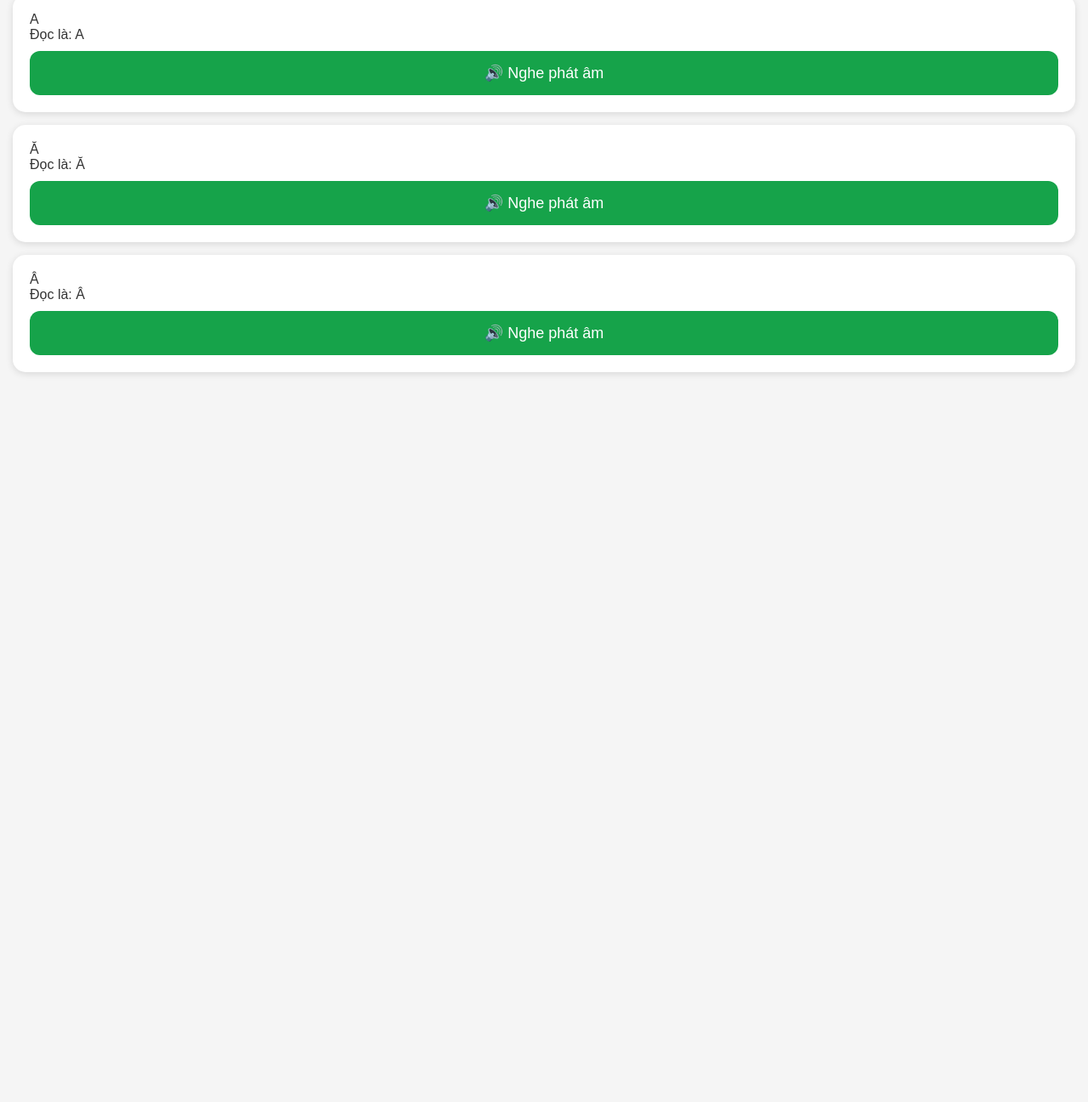
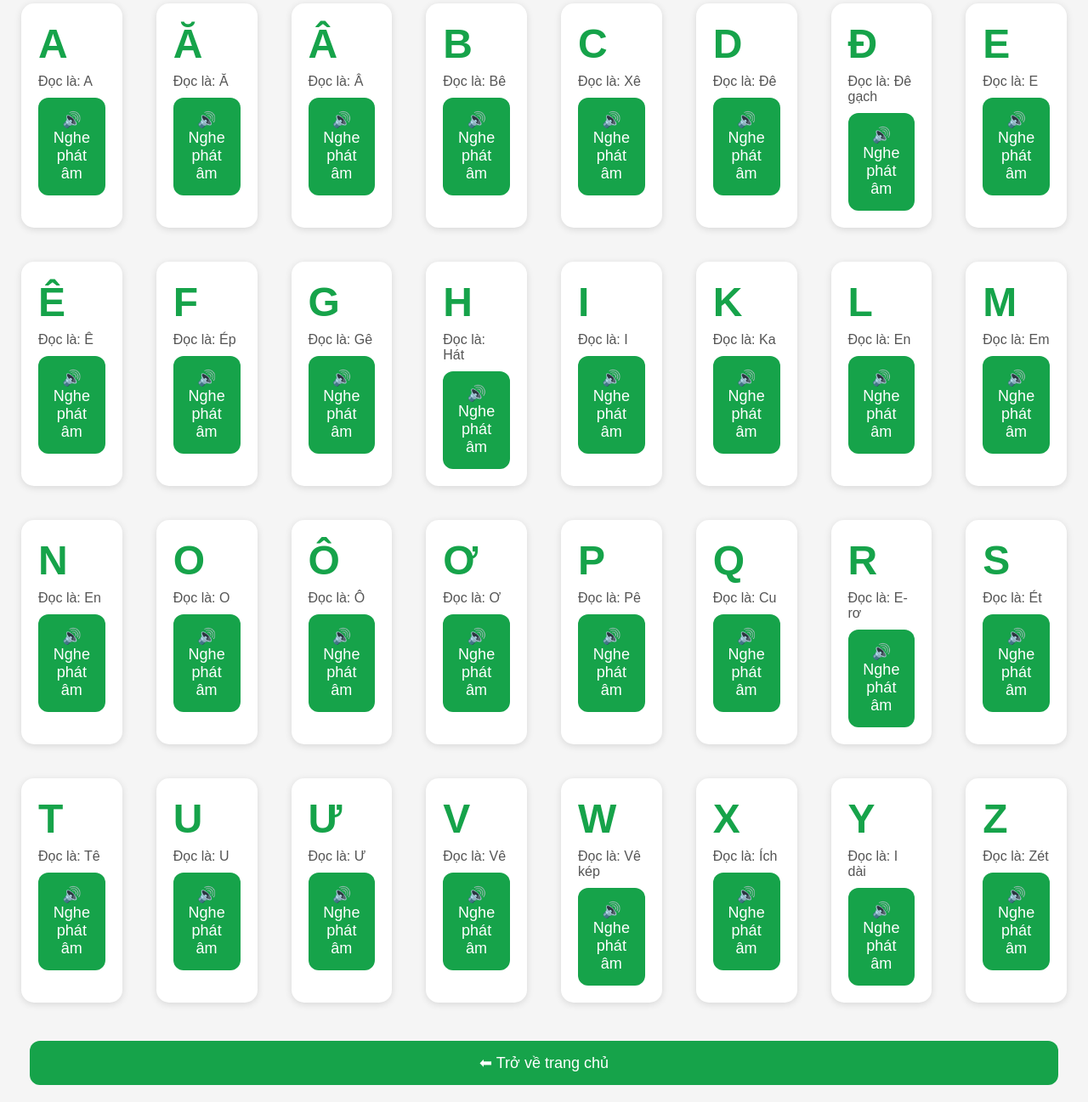
Before and after one commit to nhungdoi24h-ops/Vietnamese, a plain HTML site: page alphabet.html in a window 1280 px wide. Shown: the part 133-1430 px from the top of the page at 85% size. Before the commit the page ends 800 px from the top, so only its background shows below. Drawn offline with Linux system fonts and the light colour scheme.

Commit message:
Update alphabet.html

```diff
--- a/alphabet.html
+++ b/alphabet.html
@@ -3,36 +3,218 @@
 <head>
 <meta charset="UTF-8">
 <meta name="viewport" content="width=device-width, initial-scale=1.0">
-<title>Bảng chữ cái</title>
+<title>Bảng chữ cái tiếng Việt</title>
 <link rel="stylesheet" href="style.css">
-<!-- 引入统一语音脚本，复用speak函数 -->
 <script src="app.js"></script>
+<style>
+.letter {
+    font-size: 48px;
+    font-weight: bold;
+    color: #16a34a;
+    margin-bottom: 8px;
+}
+.sound {
+    font-size: 16px;
+    color: #555;
+}
+.wrap-card {
+    display: grid;
+    grid-template-columns: repeat(auto-fill, minmax(140px, 1fr));
+    gap: 10px;
+    padding: 10px;
+}
+</style>
 </head>
 <body>
 <header>
 <h1>🔤 Bảng chữ cái tiếng Việt</h1>
-<p>越南语字母</p>
+<p>越南语完整29个字母发音学习</p>
 </header>
+
+<div class="wrap-card">
+    <!-- A系列 -->
     <div class="card">
         <div class="letter">A</div>
         <p class="sound">Đọc là: A</p>
-<button onclick="speak('A')">
-🔊 Nghe phát âm
-</button>
+        <button onclick="speak('A')">🔊 Nghe phát âm</button>
     </div>
     <div class="card">
         <div class="letter">Ă</div>
         <p class="sound">Đọc là: Ă</p>
-<button onclick="speak('Ă')">
-🔊 Nghe phát âm
-</button>
+        <button onclick="speak('Ă')">🔊 Nghe phát âm</button>
     </div>
     <div class="card">
         <div class="letter">Â</div>
         <p class="sound">Đọc là: Â</p>
-<button onclick="speak('Â')">
-🔊 Nghe phát âm
-</button>
+        <button onclick="speak('Â')">🔊 Nghe phát âm</button>
+    </div>
+
+    <!-- B C D Đ -->
+    <div class="card">
+        <div class="letter">B</div>
+        <p class="sound">Đọc là: Bê</p>
+        <button onclick="speak('B')">🔊 Nghe phát âm</button>
+    </div>
+    <div class="card">
+        <div class="letter">C</div>
+        <p class="sound">Đọc là: Xê</p>
+        <button onclick="speak('C')">🔊 Nghe phát âm</button>
+    </div>
+    <div class="card">
+        <div class="letter">D</div>
+        <p class="sound">Đọc là: Đê</p>
+        <button onclick="speak('D')">🔊 Nghe phát âm</button>
+    </div>
+    <div class="card">
+        <div class="letter">Đ</div>
+        <p class="sound">Đọc là: Đê gạch</p>
+        <button onclick="speak('Đ')">🔊 Nghe phát âm</button>
+    </div>
+
+    <!-- E Ê -->
+    <div class="card">
+        <div class="letter">E</div>
+        <p class="sound">Đọc là: E</p>
+        <button onclick="speak('E')">🔊 Nghe phát âm</button>
+    </div>
+    <div class="card">
+        <div class="letter">Ê</div>
+        <p class="sound">Đọc là: Ê</p>
+        <button onclick="speak('Ê')">🔊 Nghe phát âm</button>
+    </div>
+
+    <!-- F G H -->
+    <div class="card">
+        <div class="letter">F</div>
+        <p class="sound">Đọc là: Ép</p>
+        <button onclick="speak('F')">🔊 Nghe phát âm</button>
+    </div>
+    <div class="card">
+        <div class="letter">G</div>
+        <p class="sound">Đọc là: Gê</p>
+        <button onclick="speak('G')">🔊 Nghe phát âm</button>
+    </div>
+    <div class="card">
+        <div class="letter">H</div>
+        <p class="sound">Đọc là: Hát</p>
+        <button onclick="speak('H')">🔊 Nghe phát âm</button>
+    </div>
+
+    <!-- I -->
+    <div class="card">
+        <div class="letter">I</div>
+        <p class="sound">Đọc là: I</p>
+        <button onclick="speak('I')">🔊 Nghe phát âm</button>
+    </div>
+
+    <!-- K L M N -->
+    <div class="card">
+        <div class="letter">K</div>
+        <p class="sound">Đọc là: Ka</p>
+        <button onclick="speak('K')">🔊 Nghe phát âm</button>
+    </div>
+    <div class="card">
+        <div class="letter">L</div>
+        <p class="sound">Đọc là: En</p>
+        <button onclick="speak('L')">🔊 Nghe phát âm</button>
+    </div>
+    <div class="card">
+        <div class="letter">M</div>
+        <p class="sound">Đọc là: Em</p>
+        <button onclick="speak('M')">🔊 Nghe phát âm</button>
+    </div>
+    <div class="card">
+        <div class="letter">N</div>
+        <p class="sound">Đọc là: En</p>
+        <button onclick="speak('N')">🔊 Nghe phát âm</button>
+    </div>
+
+    <!-- O Ô Ơ -->
+    <div class="card">
+        <div class="letter">O</div>
+        <p class="sound">Đọc là: O</p>
+        <button onclick="speak('O')">🔊 Nghe phát âm</button>
+    </div>
+    <div class="card">
+        <div class="letter">Ô</div>
+        <p class="sound">Đọc là: Ô</p>
+        <button onclick="speak('Ô')">🔊 Nghe phát âm</button>
+    </div>
+    <div class="card">
+        <div class="letter">Ơ</div>
+        <p class="sound">Đọc là: Ơ</p>
+        <button onclick="speak('Ơ')">🔊 Nghe phát âm</button>
+    </div>
+
+    <!-- P Q R S T -->
+    <div class="card">
+        <div class="letter">P</div>
+        <p class="sound">Đọc là: Pê</p>
+        <button onclick="speak('P')">🔊 Nghe phát âm</button>
+    </div>
+    <div class="card">
+        <div class="letter">Q</div>
+        <p class="sound">Đọc là: Cu</p>
+        <button onclick="speak('Q')">🔊 Nghe phát âm</button>
+    </div>
+    <div class="card">
+        <div class="letter">R</div>
+        <p class="sound">Đọc là: E-rơ</p>
+        <button onclick="speak('R')">🔊 Nghe phát âm</button>
+    </div>
+    <div class="card">
+        <div class="letter">S</div>
+        <p class="sound">Đọc là: Ét</p>
+        <button onclick="speak('S')">🔊 Nghe phát âm</button>
+    </div>
+    <div class="card">
+        <div class="letter">T</div>
+        <p class="sound">Đọc là: Tê</p>
+        <button onclick="speak('T')">🔊 Nghe phát âm</button>
+    </div>
+
+    <!-- U Ư -->
+    <div class="card">
+        <div class="letter">U</div>
+        <p class="sound">Đọc là: U</p>
+        <button onclick="speak('U')">🔊 Nghe phát âm</button>
+    </div>
+    <div class="card">
+        <div class="letter">Ư</div>
+        <p class="sound">Đọc là: Ư</p>
+        <button onclick="speak('Ư')">🔊 Nghe phát âm</button>
+    </div>
+
+    <!-- V W X Y Z -->
+    <div class="card">
+        <div class="letter">V</div>
+        <p class="sound">Đọc là: Vê</p>
+        <button onclick="speak('V')">🔊 Nghe phát âm</button>
+    </div>
+    <div class="card">
+        <div class="letter">W</div>
+        <p class="sound">Đọc là: Vê kép</p>
+        <button onclick="speak('W')">🔊 Nghe phát âm</button>
+    </div>
+    <div class="card">
+        <div class="letter">X</div>
+        <p class="sound">Đọc là: Ích</p>
+        <button onclick="speak('X')">🔊 Nghe phát âm</button>
+    </div>
+    <div class="card">
+        <div class="letter">Y</div>
+        <p class="sound">Đọc là: I dài</p>
+        <button onclick="speak('Y')">🔊 Nghe phát âm</button>
+    </div>
+    <div class="card">
+        <div class="letter">Z</div>
+        <p class="sound">Đọc là: Zét</p>
+        <button onclick="speak('Z')">🔊 Nghe phát âm</button>
+    </div>
+</div>
+
+<div style="margin:20px;">
+    <a class="button" href="index.html">⬅ Trở về trang chủ</a>
 </div>
 </body>
 </html>
```
Lines whose indentation alone changed are shown as unchanged.
